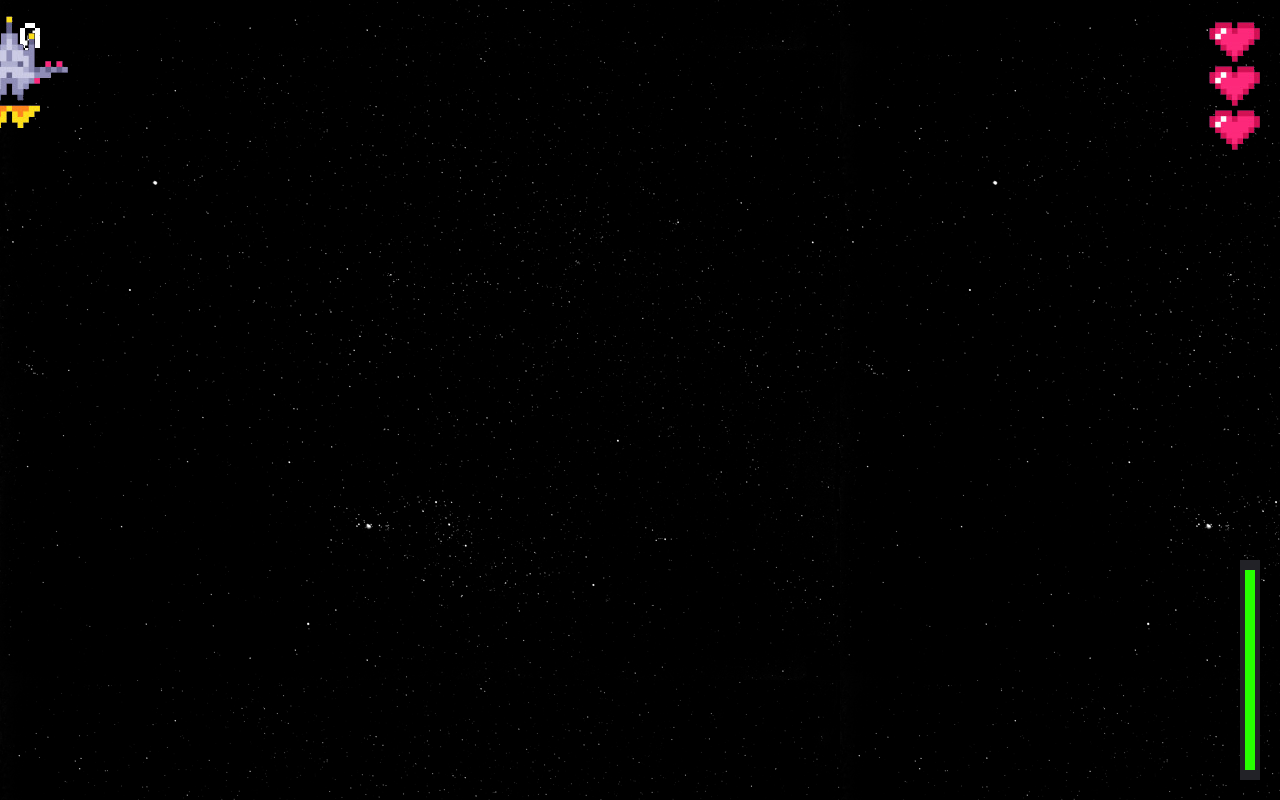
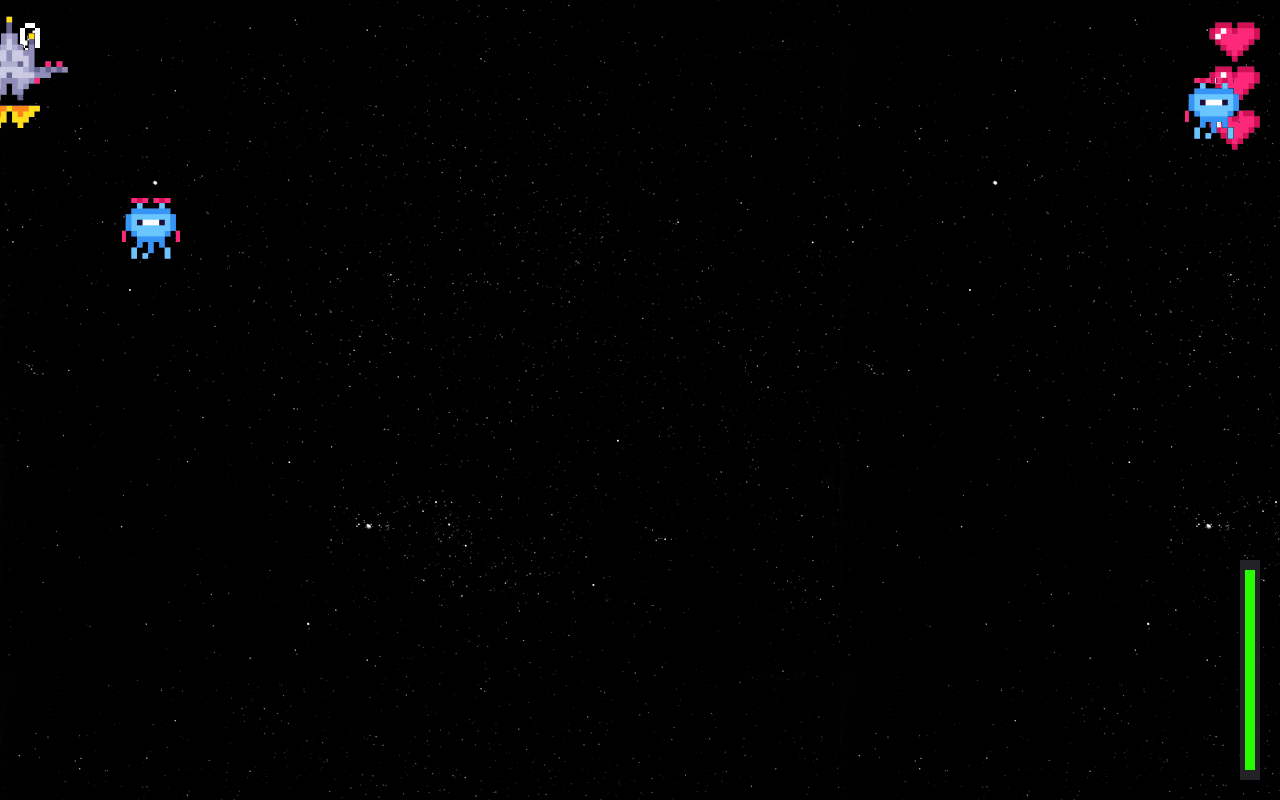
Before and after one commit to harddownloader/react-game, a React app in the folder client/: page / in a window 1280 px wide. Built offline with nearby package versions, Linux system fonts and the light colour scheme.

Commit message:
add traectory enemyes

```diff
--- a/client/src/App.js
+++ b/client/src/App.js
@@ -17,6 +17,9 @@ import Enemy from './components/Enemy'
 
 // utils
 import makeId from './utils/generateRandomString';
+import getRandomInt from './utils/generateRandomNumber'
+import useInterval from './utils/useInterval';
+import getRandomArbitrary from './utils/generateRandomNumberArbitrary'
 
 
 export const AppContext = React.createContext();
@@ -43,12 +46,16 @@ function App() {
 
   const didMountNewEnemy = (x, y) => {
     const randomId = makeId(10);
+    const randomType = getRandomArbitrary(1, 4)
     // console.log('randomId', randomId)
     // console.log('posBulletX', x)
+
+    // создаем нового врага
     setEnemys([
       ...enemyes,
       {
         id: randomId,
+        type: randomType,
         x: x,
         y: y
       }
@@ -58,14 +65,33 @@ function App() {
   // удалем выстрел если он скрылся за экран
   const unmountChildEnemy = (idComponent) => {
     const enemyesTmp = enemyes;
+    // удаляем нужного врага
     enemyesTmp.splice(idComponent, 1);
     // console.log('bulletsTmp', bulletsTmp);
+
+    // сохраняем новое состояние с врагами
     setEnemys(enemyesTmp);
   }
+
+  // цикл на добавление врагов, если их недостаточно
+  useInterval(() => {
+    // setFlag(flag + 1);
+    // console.log('flag', flag);
+
+    // если выстрел ушел за горизонт - удаляем его
+    if(enemyes.length < 5) {
+      const y = 0;
+      const maxWidth = window.innerWidth
+      const x = getRandomInt(maxWidth)
+      didMountNewEnemy(x, y)
+    }
+
+  }, 3000);
 
   /* ---- /враги ----- */
 
 
+  /* ---- крабль ---- */
   // координаты карабля
   const [posX, setPosX] = useState(0);
   const [posY, setPosY] = useState(0);
@@ -81,6 +107,8 @@ function App() {
     const randomId = makeId(10);
     // console.log('randomId', randomId)
     // console.log('posBulletX', x)
+
+    // создаем новый выстрел
     setBullets([
       ...bullets,
       {
@@ -94,8 +122,10 @@ function App() {
   // удалем выстрел если он скрылся за экран
   const unmountChildBullet = (idComponent) => {
     const bulletsTmp = bullets;
+    // удаляем нужный выстрел из копии стейта игры
     bulletsTmp.splice(idComponent, 1);
     // console.log('bulletsTmp', bulletsTmp);
+    // сохраняем новый стейт без ненужного выстрела
     setBullets(bulletsTmp);
   }
   /* --- /выстрелы нашего карабля --- */
@@ -152,7 +182,7 @@ function App() {
 
       {/* враги */}
       {enemyes.map(item => (
-        <Enemy key={item.id} idComponent={item.id} x={item.x} y={item.y} unmountMe={unmountChildEnemy} />
+        <Enemy key={item.id} idComponent={item.id} x={item.x} y={item.y} type={item.type} unmountMe={unmountChildEnemy} />
       ))}
     </AppContext.Provider>
   );
--- a/client/src/App.scss
+++ b/client/src/App.scss
@@ -2,7 +2,7 @@
 
 $sprite: 'assets/images/sprite.png';
 $space_bg: 'assets/images/space-bg.jpg';
-$enemy: 'assets/images/enemy.png';
+// $enemy: 'assets/images/enemy.png';
 
 $planet1: 'assets/images/planet1.png';
 $planet2: 'assets/images/planet2.png';
@@ -194,15 +194,35 @@ body {
 	z-index: 900;
 }
 
+// враг
 .enemy {
 	position: absolute;
-	width: 50px;
-	height: 50px;
+	width: 58px;
+	height: 61px;
 	top: -50px;
 	left: 50%;
-	background: url($enemy) no-repeat center;
+	// background: url($sprite) -64px 512px;
 	z-index: 950;
 }
+
+// тип врагов
+.enemy-type-1 {
+	background: url($sprite) -64px 512px;
+}
+
+.enemy-type-2 {
+	background: url($sprite) -64px 413px;
+}
+
+.enemy-type-3 {
+	background: url($sprite) -64px 319px;
+}
+
+.enemy-type-4 {
+	background: url($sprite) -64px 225px;
+}
+
+
 
 .small-star {
 	position: absolute;
--- a/client/src/components/Bullet.js
+++ b/client/src/components/Bullet.js
@@ -1,54 +1,35 @@
 import React, { useRef, useState, useEffect, useContext, useMemo, useCallback } from 'react';
 
-// import {AppContext} from '../App';
 import useInterval from '../utils/useInterval';
 
 
 function Bullet(props) {
-  // const {BulletY, BulletX} = useContext(AppContext);
   const BulletY = props.y;
   const BulletX = props.x;
   const idComponent = props.idComponent;
-
-  // const timoutId = setTimeout(()=> {
-  //   setPosBullet({
-  //     x: event.clientX,
-  //     y: (event.clientY + 1)
-  //   })
-  //   if(count < 100) {
-  //     count++
-  //     console.log('count < 100')
-  //   } else {
-  //     clearTimeout(timoutId)
-  //   }
 
   // координаты выстрела
   const [posBulletX, setPosBulletX] = useState(BulletX);
   const [posBulletY, setPosBulletY] = useState(BulletY);
   // const [flag, setFlag] = useState(0);
 
-  const onBulletChangedX = useCallback((newValue) => setPosBulletX(newValue), []);
-  const onBulletChangedY = useCallback((newValue) => setPosBulletY(newValue), []);
-  const changeFlag = useCallback((newValue) => setFlag(newValue), []);
+  // const onBulletChangedX = useCallback((newValue) => setPosBulletX(newValue), []);
+  // const onBulletChangedY = useCallback((newValue) => setPosBulletY(newValue), []);
+  // const changeFlag = useCallback((newValue) => setFlag(newValue), []);
 
+  // при предоставлении y - сохраняем его в стейт
   useEffect(() => {
     // console.log('new Y bullet');
     setPosBulletY(BulletY);
-  //   // const timeout = setTimeout(() => {
-  //   //   console.log('flag', flag)
-  //   //   setFlag(flag + 1);
-  //   // }, 1000);
-
-  //   // return () => {
-  //   //   clearTimeout(timeout);
-  //   // };
   },[BulletY]);
 
+  // при предоставлении x - сохраняем его в стейт
   useEffect(() => {
     // console.log('new X bullet');
     setPosBulletX(BulletX)
   }, [BulletX])
 
+  // цикл на анимирование полета выстрелла вверх
   useInterval(() => {
     // setFlag(flag + 1);
     // console.log('flag', flag);
@@ -58,11 +39,9 @@ function Bullet(props) {
       props.unmountMe(idComponent)
     }
 
+    // если выстрел еще на нашем экране - то двигаем его вверж на 5px
     setPosBulletY(posBulletY - 5);
-    // console.log('posBulletY', posBulletY);
-  }, 50);
-
-
+  }, 10);
 
 
   return (
--- a/client/src/components/Enemy.js
+++ b/client/src/components/Enemy.js
@@ -1,9 +1,62 @@
 import React, { useRef, useState, useEffect, useContext, useMemo, useReducer } from 'react';
 
-const Enemy = () => {
+// utils
+import useInterval from '../utils/useInterval';
+import getRandomArbitrary from '../utils/generateRandomNumberArbitrary'
+
+
+const Enemy = (props) => {
+  const EnemyY = props.y;
+  const EnemyX = props.x;
+  const EmenyType = props.type;
+  const idComponent = props.idComponent;
+
+  // координаты выстрела
+  const [posEnemyX, setPosEnemyX] = useState(EnemyX);
+  const [posEnemyY, setPosEnemyY] = useState(EnemyY);
+  // const [flag, setFlag] = useState(0);
+
+  // const onEnemyChangedX = useCallback((newValue) => setPosEnemyX(newValue), []);
+  // const onEnemyChangedY = useCallback((newValue) => setPosEnemyY(newValue), []);
+  // const changeFlag = useCallback((newValue) => setFlag(newValue), []);
+
+  useEffect(() => {
+    // console.log('new Y Enemy');
+    setPosEnemyY(EnemyY);
+  },[EnemyY]);
+
+  useEffect(() => {
+    // console.log('new X Enemy');
+    setPosEnemyX(EnemyX)
+  }, [EnemyX])
+
+  // цикл анимации движения врага
+  useInterval(() => {
+    // setFlag(flag + 1);
+    // console.log('flag', flag);
+
+    const outSideY = window.innerHeight + 10
+    // если выстрел ушел за горизонт - удаляем его
+    if(posEnemyY > outSideY) {
+      props.unmountMe(idComponent)
+    }
+
+    setPosEnemyY(posEnemyY + 2);
+    // случайны "+" или "-", от случайного числа
+    const getBooleanPlusOrMinus = getRandomArbitrary(0, 1)
+    if(getBooleanPlusOrMinus) {
+      // если true - то + 3px
+      setPosEnemyX(posEnemyX + getRandomArbitrary(0, 3))
+    } else {
+      // если false - то - 3px
+      setPosEnemyX(posEnemyX - getRandomArbitrary(0, 3))
+    }
+
+  }, 50);
+
   return(
     <>
-      <div className="enemy"></div>
+      <div className={`enemy enemy-type-${EmenyType}`} id={idComponent + 'EnemyNo'} style={{top: posEnemyY + 'px', left: posEnemyX + 'px'}}></div>
     </>
   );
 }
--- /dev/null
+++ b/client/src/utils/generateRandomNumber.js
@@ -0,0 +1,6 @@
+// max - максимальное число, которое может выдать функция
+function getRandomInt(max) {
+  return Math.floor(Math.random() * Math.floor(max));
+}
+
+export default getRandomInt;
--- /dev/null
+++ b/client/src/utils/generateRandomNumberArbitrary.js
@@ -0,0 +1,12 @@
+/**
+ * возвращает случайное число от min до max
+ * @param {*} min - минимальное возможное чилсо
+ * @param {*} max - максимальное возможное число
+ */
+function getRandomArbitrary(min, max) {
+  min = Math.ceil(min);
+  max = Math.floor(max);
+  return Math.floor(Math.random() * (max - min + 1)) + min;
+}
+
+export default getRandomArbitrary;
--- a/client/src/utils/generateRandomString.js
+++ b/client/src/utils/generateRandomString.js
@@ -1,3 +1,4 @@
+// length - в сколько символов должна быть строка
 function makeId(length) {
   var result           = '';
   var characters       = 'ABCDEFGHIJKLMNOPQRSTUVWXYZabcdefghijklmnopqrstuvwxyz0123456789';
```
